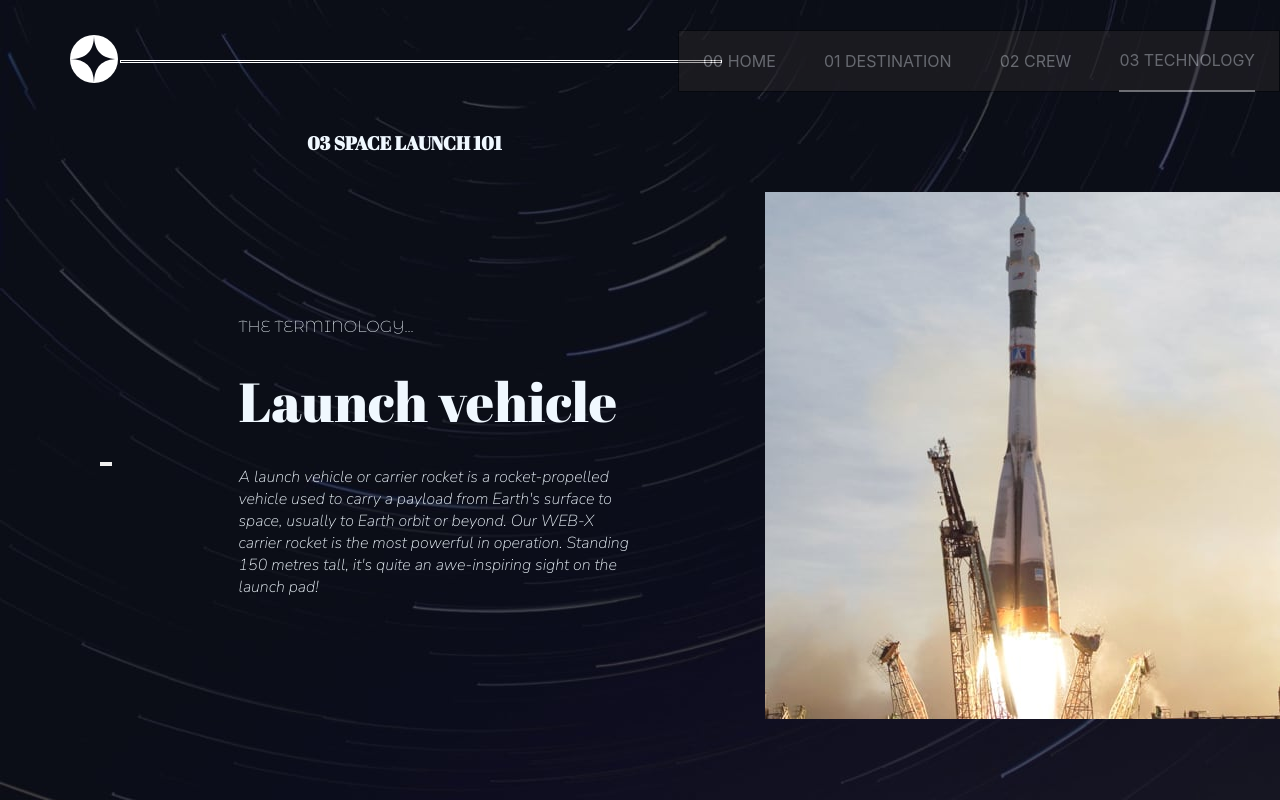
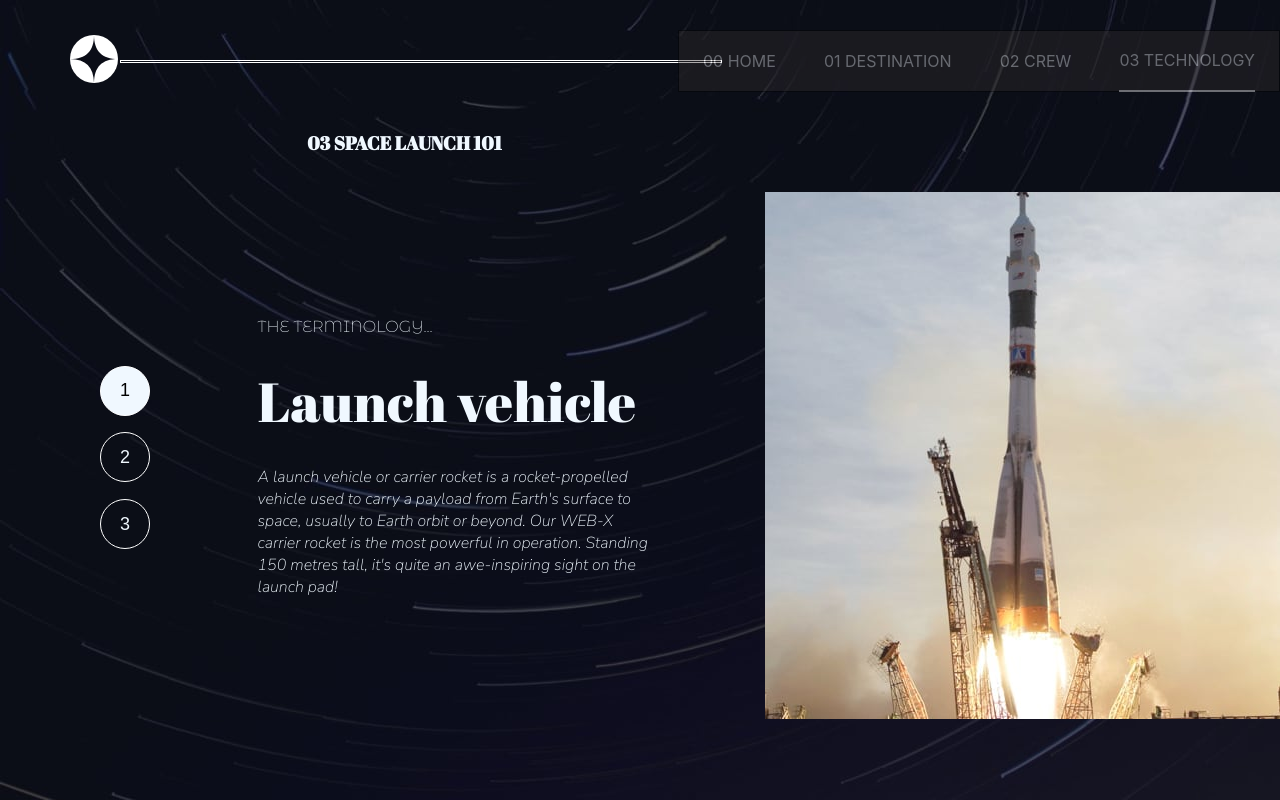
Before and after one commit to jyotirmoy-sinhababu/Space-Tourism, a React (Create React App) app: page /tech in a window 1280 px wide. Built offline with nearby package versions, Linux system fonts and the light colour scheme; a web font is replaced by a local one.

Commit message:
style added to tech btn

```diff
--- a/src/component/sub-component/TechnologyCardBtn.jsx
+++ b/src/component/sub-component/TechnologyCardBtn.jsx
@@ -4,22 +4,37 @@ import { countContext } from '../../countState/ControlCount';
 const TechnologyCardBtn = () => {
   const { countZero, countOne, countTwo, count } = useContext(countContext);
   return (
-    <div>
+    <div className='techBtn-cnt'>
       <button
+        className={`techBtn ${
+          count == 0 ? 'techBtnActive' : 'techBtnInActive'
+        }`}
         onClick={() => {
           countZero();
         }}
-      ></button>
+      >
+        1
+      </button>
       <button
+        className={`techBtn ${
+          count == 1 ? 'techBtnActive' : 'techBtnInActive'
+        }`}
         onClick={() => {
           countOne();
         }}
-      ></button>
+      >
+        2
+      </button>
       <button
+        className={`techBtn ${
+          count == 2 ? 'techBtnActive' : 'techBtnInActive'
+        }`}
         onClick={() => {
           countTwo();
         }}
-      ></button>
+      >
+        3
+      </button>
     </div>
   );
 };
--- a/src/component/sub-component/subCompStyle.css
+++ b/src/component/sub-component/subCompStyle.css
@@ -68,3 +68,34 @@ crewCardBtn style
 .crewBtnActive {
   background-color: white;
 }
+
+/*techBtn style*/
+
+.techBtn-cnt {
+  display: flex;
+  flex-direction: column;
+  height: 200px;
+  width: 50px;
+  align-items: center;
+  justify-content: space-around;
+}
+
+.techBtn {
+  width: 50px;
+  height: 50px;
+  border-radius: 50%;
+  font-size: 18px;
+  background-color: transparent;
+  color: aliceblue;
+  border: 1px solid white;
+}
+
+.techBtn:hover {
+  background-color: aliceblue;
+  color: black;
+}
+
+.techBtnActive {
+  background-color: aliceblue;
+  color: black;
+}
```
